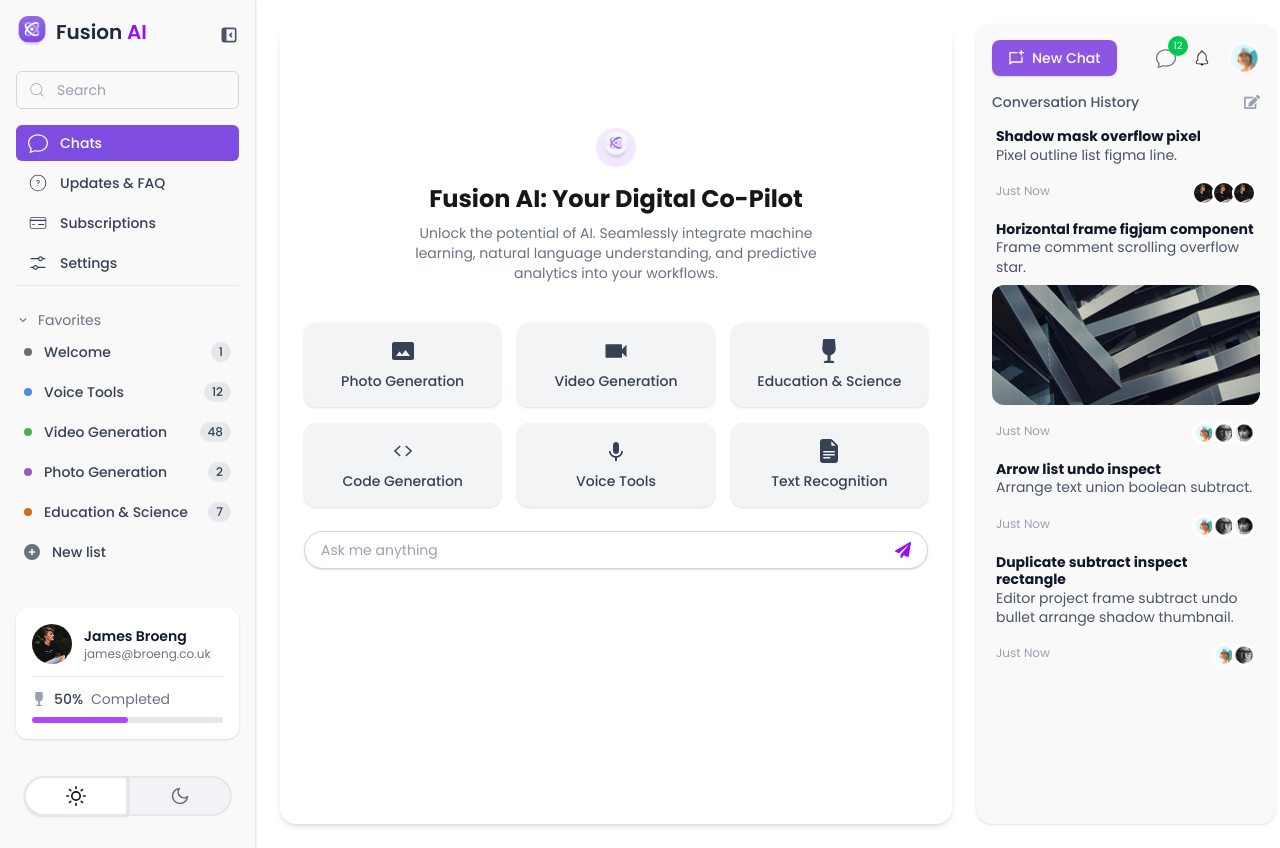
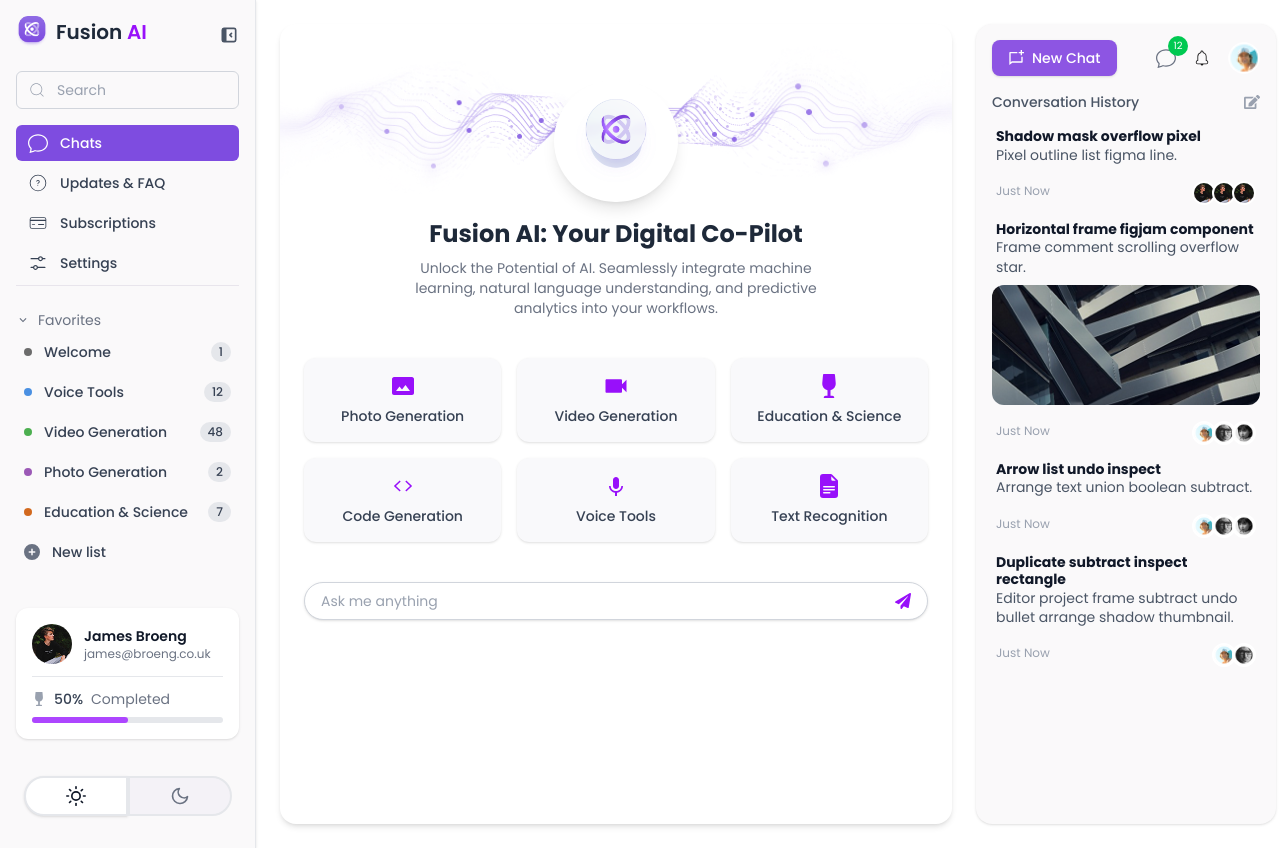
Before and after one commit to adnanfrd/barry-ai, a Next.js app: page /dashboard/chats in a window 1280 px wide. Built offline with nearby package versions, Linux system fonts and the light colour scheme.

Commit message:
updated code

```diff
--- a/src/components/dashboard/Chat.tsx
+++ b/src/components/dashboard/Chat.tsx
@@ -13,73 +13,90 @@ import ChatSidebar from './ChatSidebar';
 
 
 
-const messages = [
-  {
-    title: 'Shadow mask overflow pixel',
-    content: 'Pixel outline list figma line.',
-    time: 'Just Now',
-    avatar: '/image.png',
-  },
-  {
-    title: 'Horizontal frame figjam component',
-    content: 'Frame comment scrolling overflow star.',
-    time: 'Just Now',
-    image: '/app-icon.png',
-    avatar: '/image.png',
-  },
-  {
-    title: 'Arrow list undo inspect',
-    content: 'Arrange text union boolean subtract.',
-    time: 'Just Now',
-    avatar: '/image.png',
-  },
-  {
-    title: 'Duplicate subtract inspect rectangle',
-    content: 'Editor project frame subtract undo bullet arrange shadow thumbnail.',
-    time: 'Just Now',
-    avatar: '/image.png',
-  },
-];
+// const messages = [
+//   {
+//     title: 'Shadow mask overflow pixel',
+//     content: 'Pixel outline list figma line.',
+//     time: 'Just Now',
+//     avatar: '/image.png',
+//   },
+//   {
+//     title: 'Horizontal frame figjam component',
+//     content: 'Frame comment scrolling overflow star.',
+//     time: 'Just Now',
+//     image: '/app-icon.png',
+//     avatar: '/image.png',
+//   },
+//   {
+//     title: 'Arrow list undo inspect',
+//     content: 'Arrange text union boolean subtract.',
+//     time: 'Just Now',
+//     avatar: '/image.png',
+//   },
+//   {
+//     title: 'Duplicate subtract inspect rectangle',
+//     content: 'Editor project frame subtract undo bullet arrange shadow thumbnail.',
+//     time: 'Just Now',
+//     avatar: '/image.png',
+//   },
+// ];
 
 export default function ChatsPage() {
   const [input, setInput] = useState('');
 
   return (
     <div className="grid grid-cols-1 md:grid-cols-[1fr_280px] gap-6">
-      <div className="bg-white rounded-2xl p-6 shadow-md min-h-screen relative overflow-y-auto">
-        <div className="absolute top-0 left-0 right-0 h-32 bg-[url('/art work.png')] bg-cover bg-center rounded-t-2xl" />
-        <div className="relative z-10 mt-20 text-center">
+     <div className="bg-white rounded-2xl p-6 min-h-screen relative overflow-y-auto shadow-md">
+      {/* Background Illustration */}
+      <div className="absolute top-0 left-0 right-0 h-48 rounded-t-2xl overflow-hidden z-0">
+        <Image
+          src="/art work.png"
+          alt="Artwork Background"
+          fill
+          className="object-cover"
+        />
+      </div>
+
+      {/* Header */}
+      <div className="relative z-10 mt-8 text-center">
         <div className="flex justify-center">
-            <div className="h-auto w-auto rounded-full bg-purple-100 flex items-center justify-center text-purple-600 text-2xl font-bold">
-              <Image src="/image.png" alt="Logo" width={40} height={40} />
+          <div className="bg-white p-3 rounded-full shadow-lg flex justify-center items-center ">
+            <Image src="/image.png" alt="Logo" width={100} height={100} />
           </div>
         </div>
-          <h1 className="text-2xl font-bold mt-4">Fusion AI: Your Digital Co-Pilot</h1>
+        <h1 className="text-2xl font-bold mt-4 text-gray-800">
+          Fusion AI: Your Digital Co-Pilot
+        </h1>
         <p className="text-gray-500 mt-2 max-w-md mx-auto text-sm">
-            Unlock the potential of AI. Seamlessly integrate machine learning, natural language understanding, and predictive analytics into your workflows.
+          Unlock the Potential of AI. Seamlessly integrate machine learning,
+          natural language understanding, and predictive analytics into your
+          workflows.
         </p>
       </div>
 
-        <div className="grid grid-cols-3 gap-4 mt-10">
+      {/* Tool Cards */}
+      <div className="grid grid-cols-3 gap-4 mt-10 relative z-10">
         {[
-            { label: 'Photo Generation', icon: <MdPhotoSizeSelectActual/> },
-            { label: 'Video Generation', icon: <IoMdVideocam/> },
-            { label: 'Education & Science', icon: <FaWineGlass/> },
-            { label: 'Code Generation', icon: <IoIosCode/> },
-            { label: 'Voice Tools', icon: <MdKeyboardVoice/> },
-            { label: 'Text Recognition', icon: <BsFillFileEarmarkTextFill/> },
+          { label: "Photo Generation", icon: <MdPhotoSizeSelectActual /> },
+          { label: "Video Generation", icon: <IoMdVideocam /> },
+          { label: "Education & Science", icon: <FaWineGlass /> },
+          { label: "Code Generation", icon: <IoIosCode /> },
+          { label: "Voice Tools", icon: <MdKeyboardVoice /> },
+          { label: "Text Recognition", icon: <BsFillFileEarmarkTextFill /> },
         ].map((tool) => (
           <div
             key={tool.label}
-              className="bg-gray-100 p-4 rounded-xl flex flex-col items-center justify-center text-sm font-medium text-gray-700 shadow hover:shadow-md transition-all"
+            className="bg-[#f9f9fb] p-4 rounded-xl flex flex-col items-center justify-center text-sm font-medium text-gray-700 shadow hover:shadow-md transition-all"
           >
-              <span className="text-2xl mb-2">{tool.icon}</span>
+            <span className="text-2xl mb-2 text-purple-600">{tool.icon}</span>
             {tool.label}
           </div>
         ))}
       </div>
 
-        <div className="mt-6 flex items-center bg-white border border-gray-300 rounded-full px-4 py-2 shadow-sm">
+      {/* Input Area */}
+      <div className="mt-10 relative z-10">
+        <div className="flex items-center bg-white border border-gray-300 rounded-full px-4 py-2 shadow-sm">
           <input
             type="text"
             placeholder="Ask me anything"
@@ -90,6 +107,7 @@ export default function ChatsPage() {
           <button className="text-purple-600">
             <FaPaperPlane className="w-4 h-4" />
           </button>
+        </div>
       </div>
     </div>
     <ChatSidebar/>
```
Lines whose indentation alone changed are shown as unchanged.
